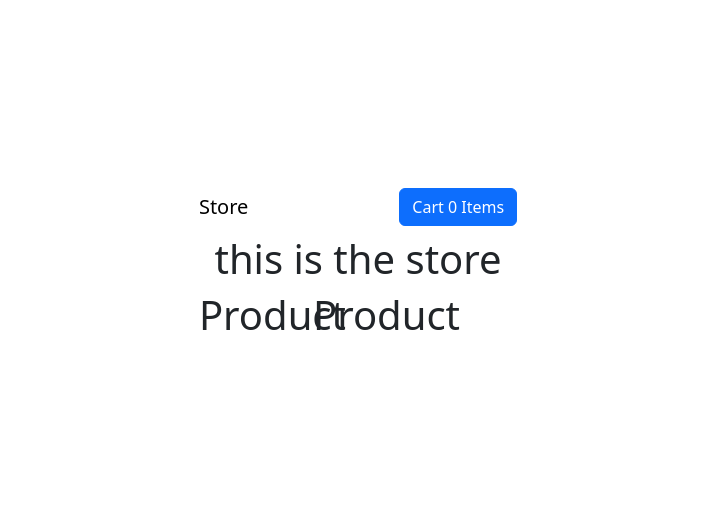
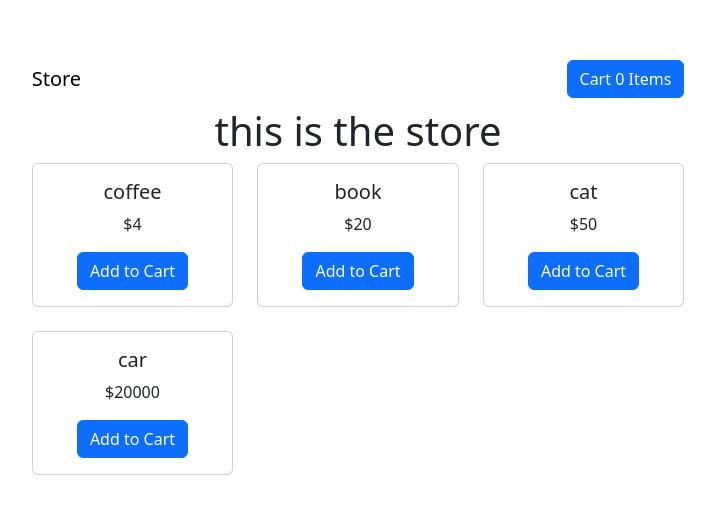
Before and after one commit to connor-cs/strip-shopping, a React (Vite) app: page / in a window 1280 px wide. Shown: the part 137-650 px from the top of the page, without its empty margins (282-997 px from the left). Built offline with nearby package versions, Linux system fonts and the light colour scheme.

Commit message:
product card

```diff
--- /dev/null
+++ b/src/components/ProductCard.jsx
@@ -0,0 +1,15 @@
+import {Card, Button, Form, Row, Col} from 'react-bootstrap'
+
+const ProductCard = ({prod}) => {
+  return (
+    <Card>
+      <Card.Body>
+        <Card.Title>{prod.name}</Card.Title>
+        <Card.Text>${prod.price}</Card.Text>
+        <Button variant="primary">Add to Cart</Button>
+      </Card.Body>
+    </Card>
+  )
+}
+
+export default ProductCard
--- a/src/pages/Store.jsx
+++ b/src/pages/Store.jsx
@@ -1,17 +1,18 @@
 import { Row, Col } from "react-bootstrap";
-///
+import { products } from "../products";
+import ProductCard from "../components/ProductCard";
+
 
 const Store = () => {
   return (
     <>
       <h1>this is the store</h1>
       <Row xs={1} md={3} className="g-4">
-        <Col align="center">
-          <h1>Product</h1>
-        </Col>
-        <Col align="center">
-          <h1>Product</h1>
-        </Col>
+        {products.map((product) => (
+          <Col align="center" key={product.id}>
+            <ProductCard prod={product} />
+          </Col>
+        ))}
       </Row>
     </>
   );
--- /dev/null
+++ b/src/products.js
@@ -0,0 +1,27 @@
+export const products = [
+  {
+    id: "1",
+    name: "coffee",
+    price: "4"
+  },
+  {
+    id: "2",
+    name: "book",
+    price: "20"
+  },
+  {
+    id: "3",
+    name: "cat",
+    price: "50"
+  },
+  {
+    id: "4",
+    name: "car",
+    price: "20000"
+  },
+]
+
+export function getProductData(id) {
+  let data = products.find((prod)=>prod.id === id)
+  return data
+}
```
